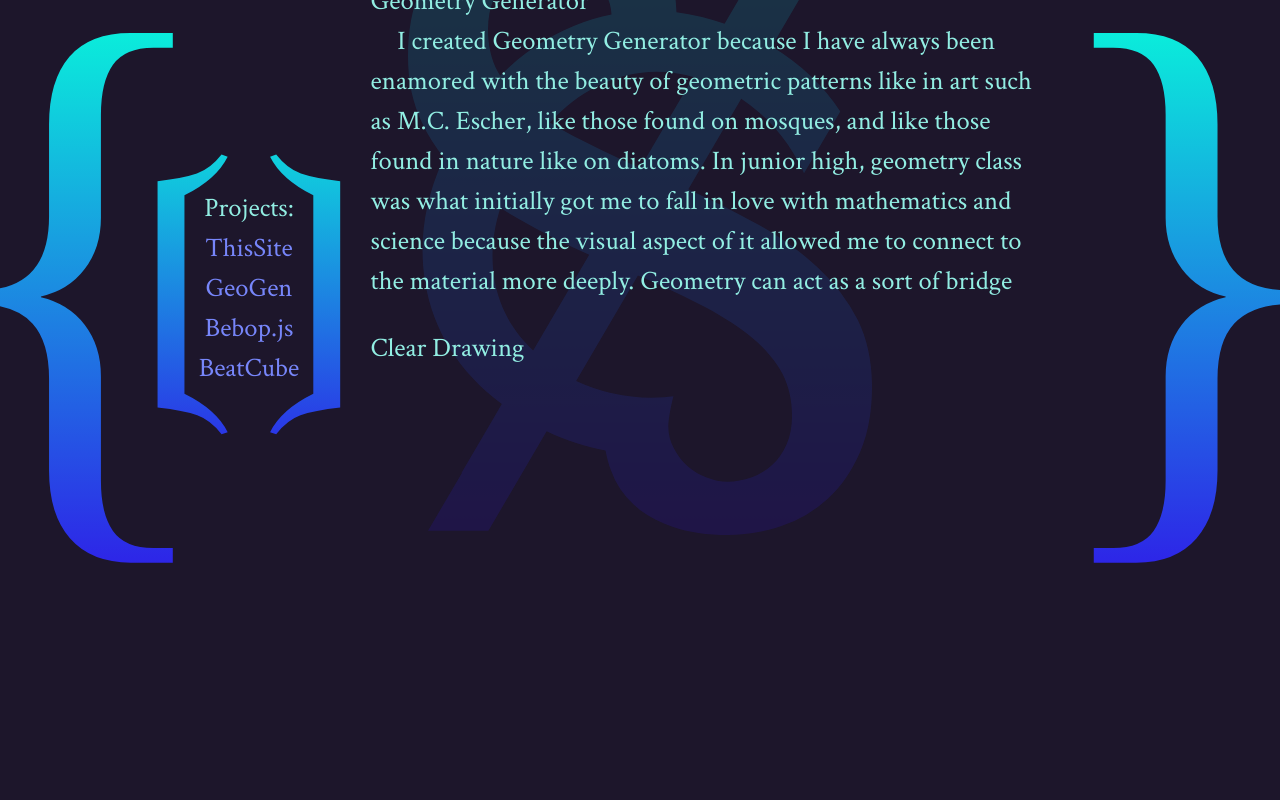
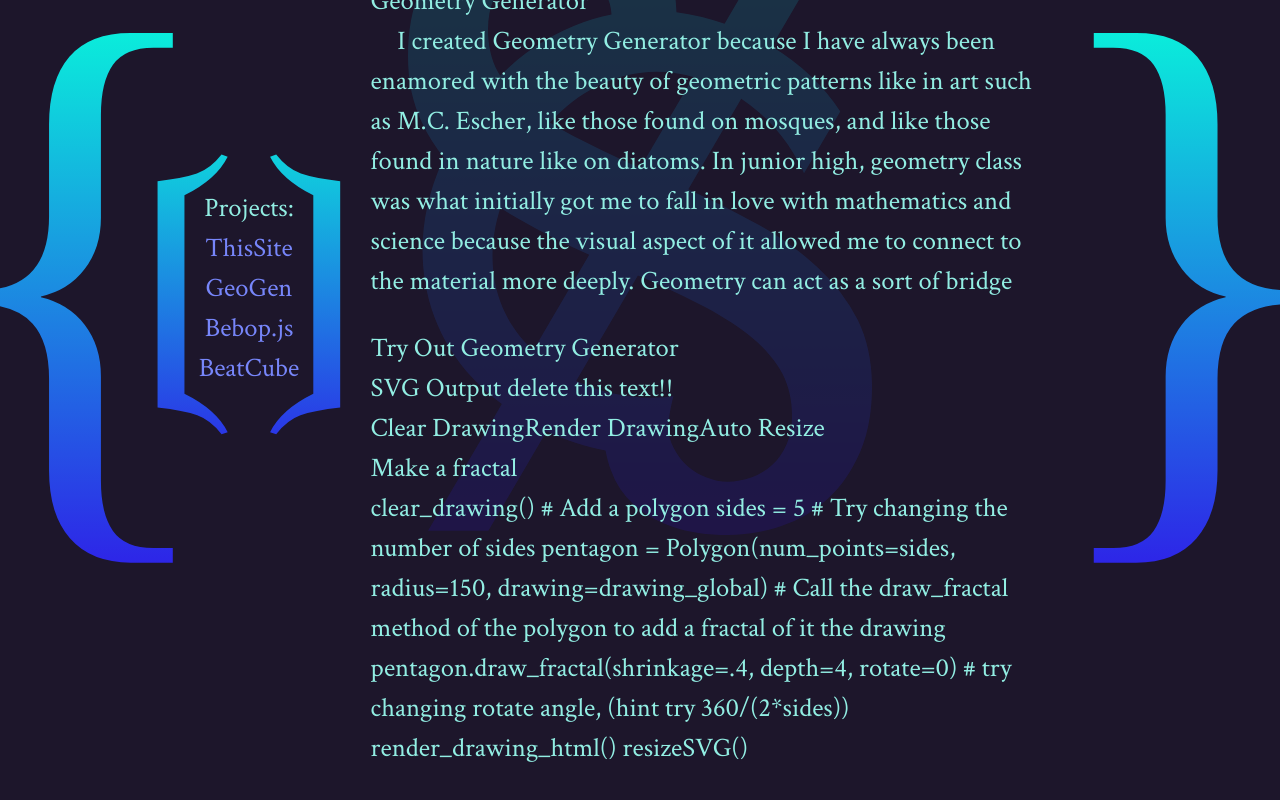
Before and after one commit to AlteriusOmega/TheRealSamChaneyDotComNext, a Next.js app: page /coding/geometry-generator in a window 1280 px wide. Shown: the part 212-1012 px from the top of the page. Before the commit the page ends 833 px from the top, so only its background shows below. Built offline with nearby package versions, Linux system fonts and the light colour scheme.

Commit message:
Added functions getPolygonSize, setSVGBoxSize, shiftPolygons, and resizeSVG to geometry-generator page.tsx and converted them to tsx. Tried DaisyUI but removed it since it was conflicting with gradient text elements. Still need to fix NameError on Element() in geometry_interface.py.

```diff
--- a/app/coding/geometry-generator/page.tsx
+++ b/app/coding/geometry-generator/page.tsx
@@ -1,63 +1,124 @@
 "use client";
-import React, { useEffect, useState } from 'react';
+import { useEffect } from 'react';
 import CodingLayout from '../CodingLayout';
-// import PyScriptProvider, { PyScriptProviderProperties, PyScriptProviderPropertiesBase } from 'pyscript-react/umd/components/py-script-provider'
-// import PyScript from 'pyscript-react/umd/components/py-script/py-script'
-// import PyConfig from 'pyscript-react/umd/components/py-config/py-config';
 import { PyScriptProvider, PyScript, PyConfig } from "pyscript-react";
 
+function getPolygonSize(): number[] {
+  let [xMin, yMin, xMax, yMax] = [Infinity, Infinity, -Infinity, -Infinity];
+  const polygons = document.querySelectorAll<SVGGraphicsElement>("svg polygon");
+  polygons.forEach(polygon => {
+    const boundingBox = polygon.getBBox();
+    const [xCurrentMin, yCurrentMin] = [Math.round(boundingBox.x), Math.round(boundingBox.y)];
+    const xCurrentMax = Math.round(boundingBox.x + boundingBox.width);
+    const yCurrentMax = Math.round(boundingBox.y + boundingBox.height);
+    if (xCurrentMin < xMin) { xMin = yCurrentMin; }
+    if (yCurrentMin < yMin) { yMin = yCurrentMin; }
+    if (xCurrentMax > xMax) { xMax = xCurrentMax; }
+    if (yCurrentMax > yMax) { yMax = yCurrentMax; }
+  });
+  return [xMin, yMin, xMax, yMax];
+};
+
+function setSVGBoxSize (coords: number[]) {
+  const [xMin, yMin, xMax, yMax] = coords;
+  const newWidth = xMax - xMin;
+  const newHeight = yMax - yMin;
+
+  const svgElement = document.querySelector("#svg-output svg") as HTMLElement | null;
+  const svgOutputElement = document.querySelector("#svg-output svg") as HTMLElement | null;
+
+  if (svgElement && svgOutputElement) {
+    svgElement.style.width = `${newWidth}px`;
+    svgElement.style.height = `${newHeight}px`;
+    svgOutputElement.style.width = `${newWidth}px`;
+    svgOutputElement.style.height = `${newHeight}px`;
+  }
+  else {
+    console.log("SVG or SVG output element not found!");
+    return;
+  }
+}
+
+function shiftPolygons(coords: number[]) {
+  console.log(`In shiftPolygons at start`);
+  const [xMin, yMin] = coords;
+  if (xMin !== 0 || yMin !== 0) {
+    console.log(`In shiftPolygons and inside if`);
+    const polygons = Array.from(document.querySelectorAll<SVGElement>("svg polygon"));
+    const polygonGroup = document.createElementNS("http://www.w3.org/2000/svg", "g");
+    const svgElement = document.querySelector<SVGElement>("svg");
+
+    if (!svgElement) {
+      console.log("No SVG element found!");
+      return;
+    }
+
+    svgElement.appendChild(polygonGroup);
+
+    for (let polygon of polygons) {
+      polygonGroup.appendChild(polygon);
+    }
+
+    polygonGroup.setAttribute("transform", `translate(${-xMin} ${-yMin})`);
+  }
+}
+
+function resizeSVG(){
+  const coords = getPolygonSize();
+  setSVGBoxSize(coords);
+  shiftPolygons(coords);
+}
 
 const GeometryGenerator = () => {
 
-  // const [geogenScript, setGeogenScript] = useState("");
-  // useEffect(() => {
-  //   fetch('/geometry_generator.py')
-  //     .then(response => response.text())
-  //     .then(script => setGeogenScript(script))
-  //     .catch(error => console.error('Error fetching script:', error));
-  // }, []);
+  return (
 
-  // interface customPyScriptProviderProps extends PyScriptProviderPropertiesBase {
-  //   pyConfigProps: {
-  //     type: string;
-  //     packages: Set<string>;
-  //   };
-  // }
+    <div>
+      <script type="module" src="https://pyscript.net/releases/2024.1.1/core.js"></script>
+      <py-config src="/pyscript_config.toml"></py-config>
+      <py-script src="/geometry_interface.py"></py-script>
 
-  const pyConfigProps = {
-    type: "json",
-    "packages": new Set(["svgwrite"])
-  }
+{/*
+      <PyScriptProvider >
+        <PyConfig
+          source="/pyscript_config.toml"
+        />
+        <PyScript
+          source="/geometry_interface.py"
+        />
+      </PyScriptProvider> */}
 
-  return (
-    <div>
       <CodingLayout>
         <h1>Geometry Generator</h1>
         <p>
           I created Geometry Generator because I have always been enamored with the beauty of geometric patterns like in art such as M.C. Escher, like those found on mosques, and like those found in nature like on diatoms. In junior high, geometry class was what initially got me to fall in love with mathematics and science because the visual aspect of it allowed me to connect to the material more deeply. Geometry can act as a sort of bridge
         </p>
 
-        {/* <script defer src="https://pyscript.net/releases/2023.03.1/pyscript.js"></script> */}
-        <script type="module" src="https://pyscript.net/releases/2024.1.1/core.js"></script>
-        {/* <link rel="stylesheet" href="https://pyscript.net/latest/pyscript.css" /> */}
-        {/* <py-script src="../geometry_interface.py"></py-script> */}
-        {/* <py-config src="../pyscript_config.toml"></py-config> */}
-        <py-config src="/pyscript_config.toml"></py-config>
-        <py-script src="/geometry_interface.py"></py-script>
+      <div id="interface"></div>
+        <h1>Try Out Geometry Generator</h1>
+        <div className="svg-container">
+            <div id="svg-output">SVG Output delete this text!!</div>
+            <div id="button-container">
+                <button id="clear-drawing" py-click="clear_drawing()" className="btn">Clear Drawing</button>
+                <button id="render-drawing" py-click="render_drawing_html()" className="btn btn-primary">Render Drawing</button>
+                <button onClick={resizeSVG}>Auto Resize</button>
+            </div>
+            <div id="repl-output"></div>
+            <h3>Make a fractal</h3>
+                <py-repl id="py-repl" src="/geometry_interface.py" output-mode="reset" output="repl-output">
+                    clear_drawing()
 
-        {/* <PyScriptProvider >
-          <PyConfig
-            source="/pyscript_config.toml"
-          />
-          <PyScript
-            source="/geometry_interface.py"
-          />
-        </PyScriptProvider> */}
-        <div id="button-cintainer">
-          <div id="svg-output"></div>
-          <button id="clear-drawing" py-click="clear_drawing()">Clear Drawing</button>
+                    # Add a polygon
+                    sides = 5  # Try changing the number of sides
+                    pentagon = Polygon(num_points=sides, radius=150, drawing=drawing_global)
+
+                    # Call the draw_fractal method of the polygon to add a fractal of it the drawing
+                    pentagon.draw_fractal(shrinkage=.4, depth=4, rotate=0) # try changing rotate angle, (hint try 360/(2*sides))
+
+                    render_drawing_html()
+                    resizeSVG()
+                </py-repl>
         </div>
-
       </CodingLayout>
     </div>
 )
--- a/tailwind.config.ts
+++ b/tailwind.config.ts
@@ -26,6 +26,8 @@ const config: Config = {
       },
     }
   },
-  plugins: [require("tailwind-scrollbar-hide")],
+  plugins: [
+    require("tailwind-scrollbar-hide"),
+  ],
 };
 export default config;
```
